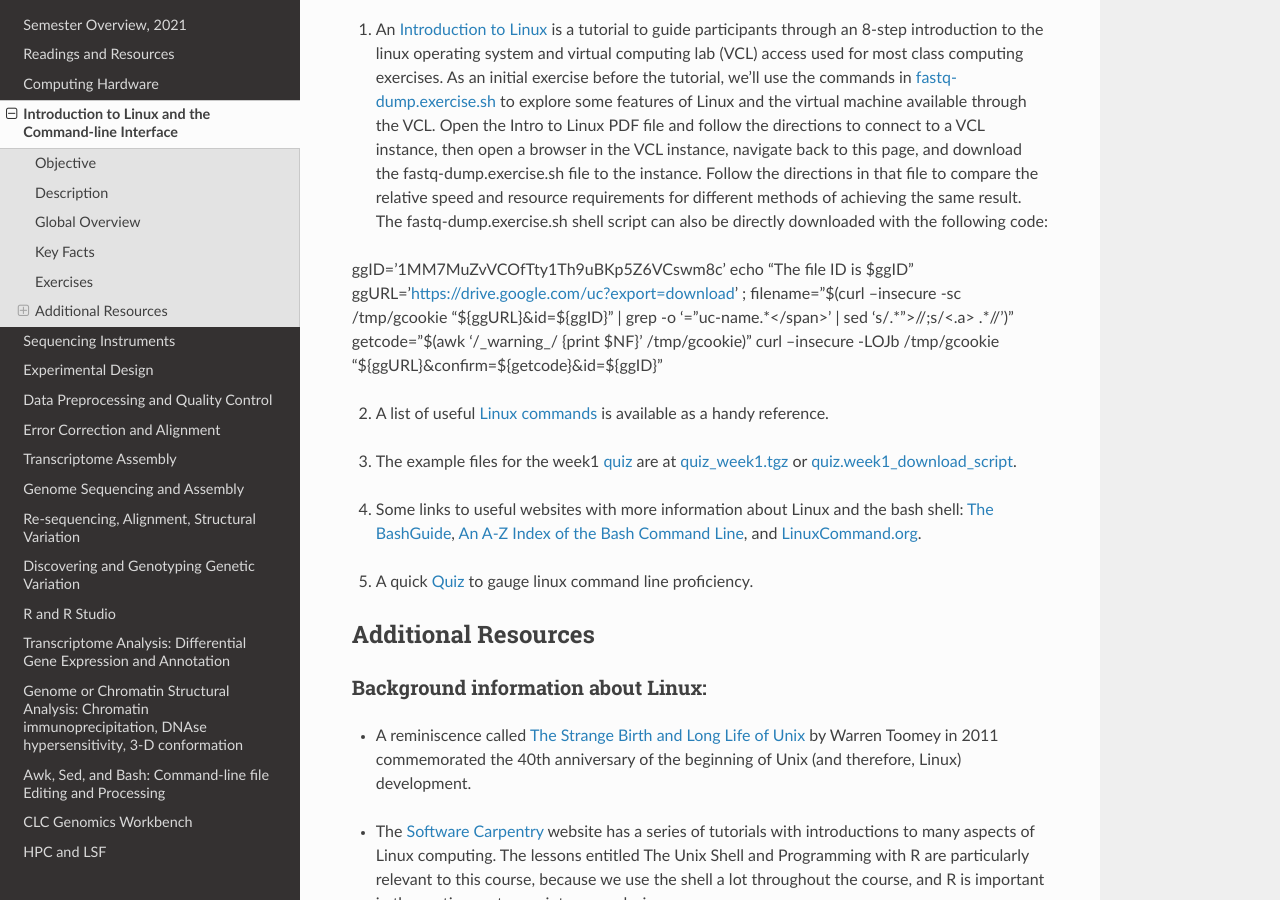
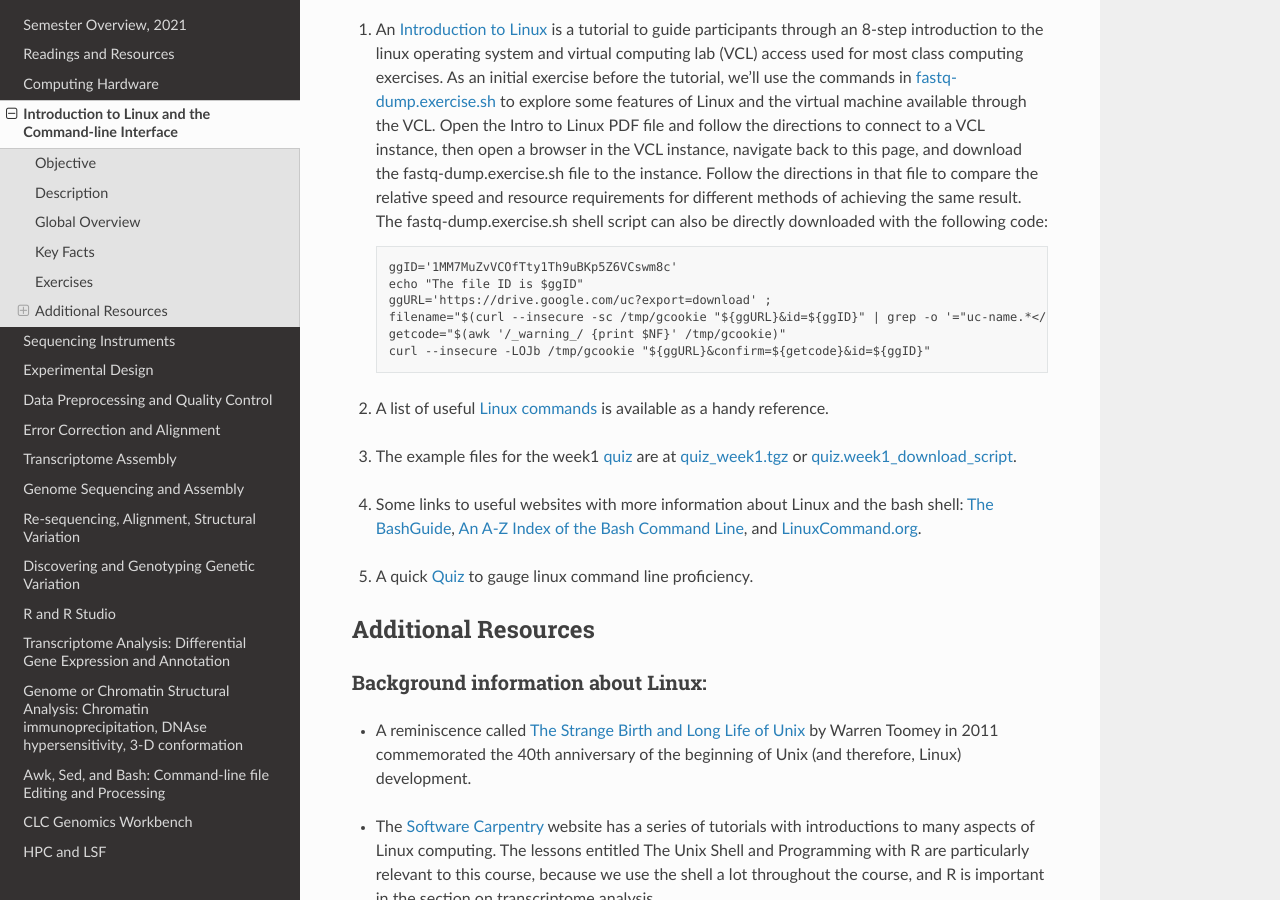
Before and after one commit to rwhetten/DeepSeqAnalysis, a Sphinx documentation site: the page built from docs/source/intro-linux.rst, in a window 1280 px wide and 900 px high, scrolled down 1339 px. Built offline with Sphinx 7.4.7 and the Read the Docs theme 2.0.0, drawn with Linux system fonts in a browser that asks for light colours.

```diff
--- a/docs/source/intro-linux.rst
+++ b/docs/source/intro-linux.rst
@@ -36,20 +36,17 @@ DNA sequence data and most results of analysis are stored in plain text format,
 Exercises
 *********
 
-1. An `Introduction to Linux <https://drive.google.com/file/d/1mYLZtI6IaQH80iwA-1zkeuR5KMRE6us3/view?usp=sharing>`_ is a tutorial to guide participants through an 8-step introduction to the linux operating system and virtual computing lab (VCL) access used for most class computing exercises. As an initial exercise before the tutorial, we'll use the commands in `fastq-dump.exercise.sh <https://drive.google.com/file/d/1MM7MuZvVCOfTty1Th9uBKp5Z6VCswm8c>`_ to explore some features of Linux and the virtual machine available through the VCL. Open the Intro to Linux PDF file and follow the directions to connect to a VCL instance, then open a browser in the VCL instance, navigate back to this page, and download the fastq-dump.exercise.sh file to the instance. Follow the directions in that file to compare the relative speed and resource requirements for different methods of achieving the same result. The fastq-dump.exercise.sh shell script can also be directly downloaded with the following code:
+1. An `Introduction to Linux <https://drive.google.com/file/d/1mYLZtI6IaQH80iwA-1zkeuR5KMRE6us3/view?usp=sharing>`_ is a tutorial to guide participants through an 8-step introduction to the linux operating system and virtual computing lab (VCL) access used for most class computing exercises. As an initial exercise before the tutorial, we'll use the commands in `fastq-dump.exercise.sh <https://drive.google.com/file/d/1MM7MuZvVCOfTty1Th9uBKp5Z6VCswm8c>`_ to explore some features of Linux and the virtual machine available through the VCL. Open the Intro to Linux PDF file and follow the directions to connect to a VCL instance, then open a browser in the VCL instance, navigate back to this page, and download the fastq-dump.exercise.sh file to the instance. Follow the directions in that file to compare the relative speed and resource requirements for different methods of achieving the same result. The fastq-dump.exercise.sh shell script can also be directly downloaded with the following code: ::
+
+	ggID='1MM7MuZvVCOfTty1Th9uBKp5Z6VCswm8c'
+	echo "The file ID is $ggID"
+	ggURL='https://drive.google.com/uc?export=download' ;
+	filename="$(curl --insecure -sc /tmp/gcookie "${ggURL}&id=${ggID}" | grep -o '="uc-name.*</span>' | sed 's/.*">//;s/<.a> .*//')"
+	getcode="$(awk '/_warning_/ {print $NF}' /tmp/gcookie)"
+	curl --insecure -LOJb /tmp/gcookie "${ggURL}&confirm=${getcode}&id=${ggID}"
 
 
-::
-
-
-ggID='1MM7MuZvVCOfTty1Th9uBKp5Z6VCswm8c'
-echo "The file ID is $ggID"
-ggURL='https://drive.google.com/uc?export=download' ;
-filename="$(curl --insecure -sc /tmp/gcookie "${ggURL}&id=${ggID}" | grep -o '="uc-name.*</span>' | sed 's/.*">//;s/<.a> .*//')"
-getcode="$(awk '/_warning_/ {print $NF}' /tmp/gcookie)"
-curl --insecure -LOJb /tmp/gcookie "${ggURL}&confirm=${getcode}&id=${ggID}"
-
-
+\
 
 2. A list of useful `Linux commands <https://drive.google.com/open?id=17LksoyHNWWac50e17mk_ZEdwEie5E55H>`_ is available as a handy reference.
 
```
